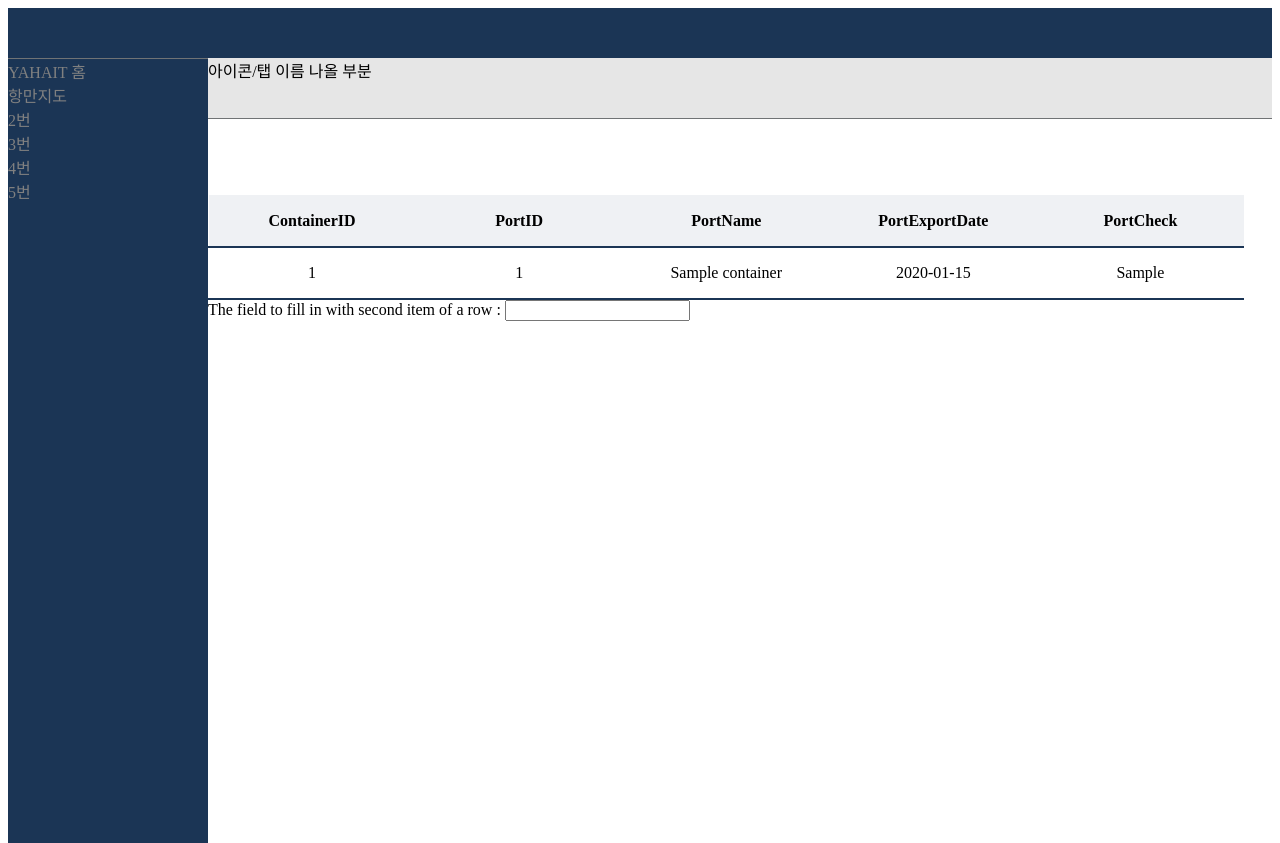
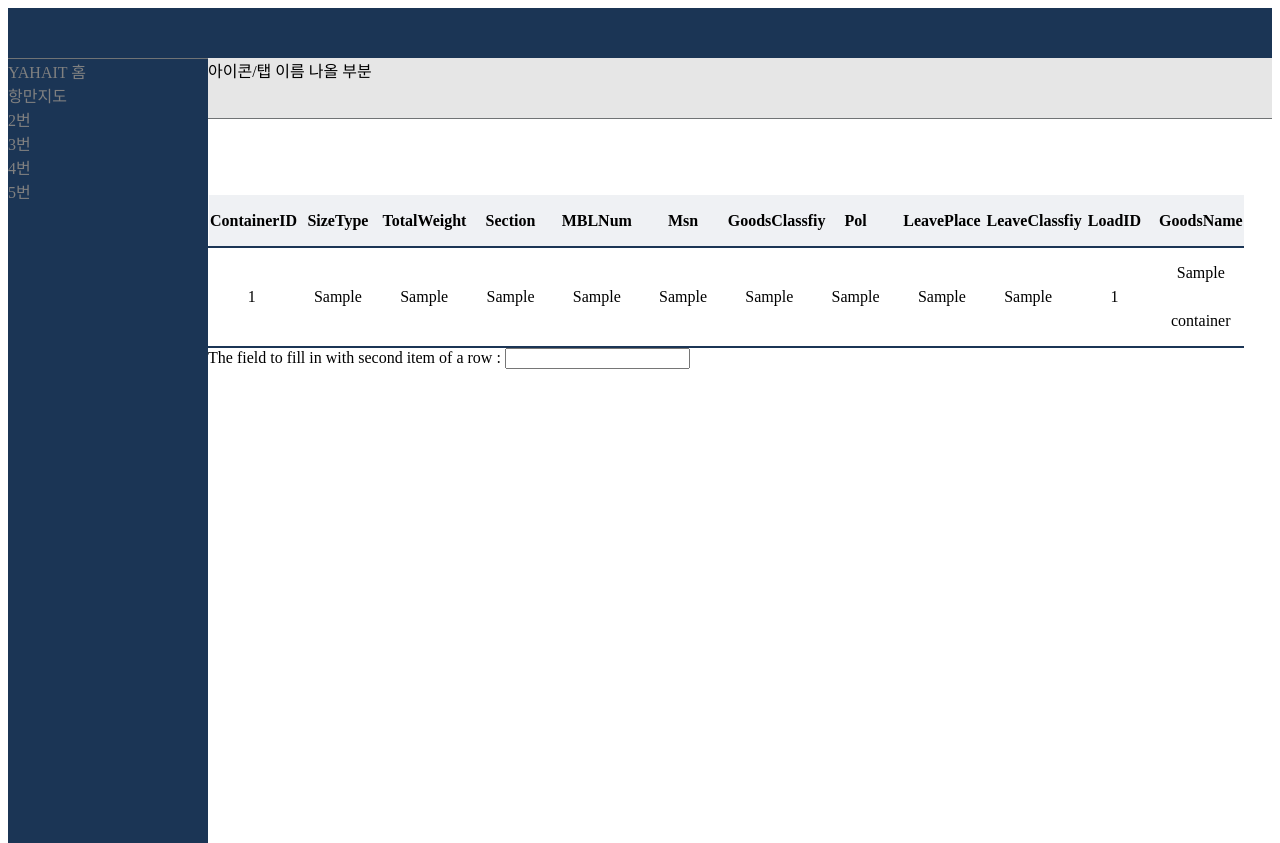
Before and after one commit to migusdn/Hanium_IoT_SmartContainer, a Django app: page /main/ in a window 1280 px wide. Run offline with Django 3.2, Linux system fonts and the light colour scheme; tables that the repository leaves empty hold one stand-in row (values such as "Sample post"); some libraries are stand-ins or nearby versions.

Commit message:
메인수정

```diff
--- a/SmartContainer/Container/detail/forms.py
+++ b/SmartContainer/Container/detail/forms.py
@@ -6,6 +6,7 @@ class containerDetailForm(ModelForm):
 
     class Meta:
         model = Container
-        fields = ['ContainerID', 'PortID', 'PortName', 'PortExportDate']
+        fields = ['ContainerID', 'SizeType', 'TotalWeight', 'Section', 'MBLNum', 'Msn', 'GoodsClassfiy', 'Pol',
+                  'LeavePlace', 'LeaveClassfiy', 'LoadID', 'GoodsName']
 
         #, 'PortEntryYear', 'PortEntryCount', 'PortImportDate', 'PortExportDate', 'ShipKoName', 'ShipEngName', 'ShipTypeCode', 'ShipTypeName', 'CheckInOut'
--- a/SmartContainer/Container/main/forms.py
+++ b/SmartContainer/Container/main/forms.py
@@ -7,6 +7,6 @@ class containerForm(ModelForm):
 
     class Meta:
         model = Container
-        fields = ['ContainerID', 'PortID', 'PortName', 'PortExportDate']
+        fields = ['ContainerID', 'SizeType', 'TotalWeight', 'Section', 'MBLNum', 'Msn', 'GoodsClassfiy', 'Pol', 'LeavePlace', 'LeaveClassfiy', 'LoadID', 'GoodsName']
 
         #, 'PortEntryYear', 'PortEntryCount', 'PortImportDate', 'PortExportDate', 'ShipKoName', 'ShipEngName', 'ShipTypeCode', 'ShipTypeName', 'CheckInOut'
--- a/SmartContainer/Container/main/models.py
+++ b/SmartContainer/Container/main/models.py
@@ -2,10 +2,17 @@ from django.db import models
 
 class Container(models.Model):
     ContainerID = models.CharField(max_length=100, null=True)
-    PortID = models.CharField(max_length=100, null=True)
-    PortName = models.CharField(max_length=100, null=True)
-    PortExportDate = models.CharField(max_length=100, null=True)
-    PortCheck = models.CharField(max_length=10, null=True)
+    SizeType = models.CharField(max_length=100, null=True)
+    TotalWeight = models.CharField(max_length=100, null=True)
+    Msn = models.CharField(max_length=100, null=True)
+    Section = models.CharField(max_length=100, null=True)
+    MBLNum = models.CharField(max_length=10, null=True)
+    GoodsClassfiy = models.CharField(max_length=100, null=True)
+    Pol = models.CharField(max_length=100, null=True)
+    LeavePlace = models.CharField(max_length=100, null=True)
+    LeaveClassfiy = models.CharField(max_length=100, null=True)
+    LoadID = models.CharField(max_length=100, null=True)
+    GoodsName = models.CharField(max_length=100, null=True)
     # PortEntryYear = models.CharField(max_length=100, null=True)
     # PortEntryCount = models.CharField(max_length=100, null=True)
     # PortImportDate = models.CharField(max_length=100, null=True)
@@ -29,4 +36,4 @@ class Container(models.Model):
     # SecInfo = models.CharField(max_length=100, null=True)
 
     class Meta:
-        ordering = ['-PortCheck', '-PortExportDate']       #PortExportDate 기준 내림차순 정렬
+        ordering = ['-Msn']       #Msn 기준 내림차순 정렬
--- a/SmartContainer/Container/static/js/main.js
+++ b/SmartContainer/Container/static/js/main.js
@@ -14,21 +14,41 @@ $(document).ready(function realmainpull(){
                         var strn = strn + data[i].ContainerID;
                         var strn = strn + "</td>";
                         var strn = strn + "<td>";
-                        var strn = strn + data[i].PortID;
+                        var strn = strn + data[i].SizeType;
                         var strn = strn + "</td>";
                         var strn = strn + "<td>";
-                        var strn = strn + data[i].PortName;
+                        var strn = strn + data[i].TotalWeight;
                         var strn = strn + "</td>";
                         var strn = strn + "<td>";
-                        var strn = strn + data[i].PortExportDate;
+                        var strn = strn + data[i].Section;
                         var strn = strn + "</td>";
                         var strn = strn + "<td>";
-                        var strn = strn + data[i].PortCheck;
+                        var strn = strn + data[i].MBLNum;
+                        var strn = strn + "</td>";
+                        var strn = strn + "<td>";
+                        var strn = strn + data[i].Msn;
+                        var strn = strn + "</td>";
+                        var strn = strn + "<td>";
+                        var strn = strn + data[i].GoodsClassfiy;
+                        var strn = strn + "</td>";
+                        var strn = strn + "<td>";
+                        var strn = strn + data[i].Pol;
+                        var strn = strn + "</td>";
+                        var strn = strn + "<td>";
+                        var strn = strn + data[i].LeavePlace;
+                        var strn = strn + "</td>";
+                        var strn = strn + "<td>";
+                        var strn = strn + data[i].LeaveClassfiy;
+                        var strn = strn + "</td>";
+                        var strn = strn + "<td>";
+                        var strn = strn + data[i].LoadID;
+                        var strn = strn + "</td>";
+                        var strn = strn + "<td>";
+                        var strn = strn + data[i].GoodsName;
                         var strn = strn + "</td>";
                         var strn = strn + "</tr>";
                     }
                     var strn = strn + "</tbody>"
-
                     $("#sourcetable").append(strn);
                  }
       });
--- a/SmartContainer/Container/templates/main.html
+++ b/SmartContainer/Container/templates/main.html
@@ -16,11 +16,18 @@
 <table id="sourcetable" border="1">
                     <thead>
                         <tr>
-                            <th>ContainerID</th>
-                            <th>PortID</th>
-                            <th>PortName</th>
-                            <th>PortExportDate</th>
-                            <th>PortCheck</th>
+                             <th>ContainerID</th>
+                            <th>SizeType</th>
+                            <th>TotalWeight</th>
+                            <th>Section</th>
+                            <th>MBLNum</th>
+                            <th>Msn</th>
+                            <th>GoodsClassfiy</th>
+                            <th>Pol</th>
+                            <th>LeavePlace</th>
+                            <th>LeaveClassfiy</th>
+                            <th>LoadID</th>
+                            <th>GoodsName</th>
                         </tr>
                     </thead>
 </table>
```
Also changed, not shown: SmartContainer/Container/main/views.py (+11 -3 lines), 1 other file.
